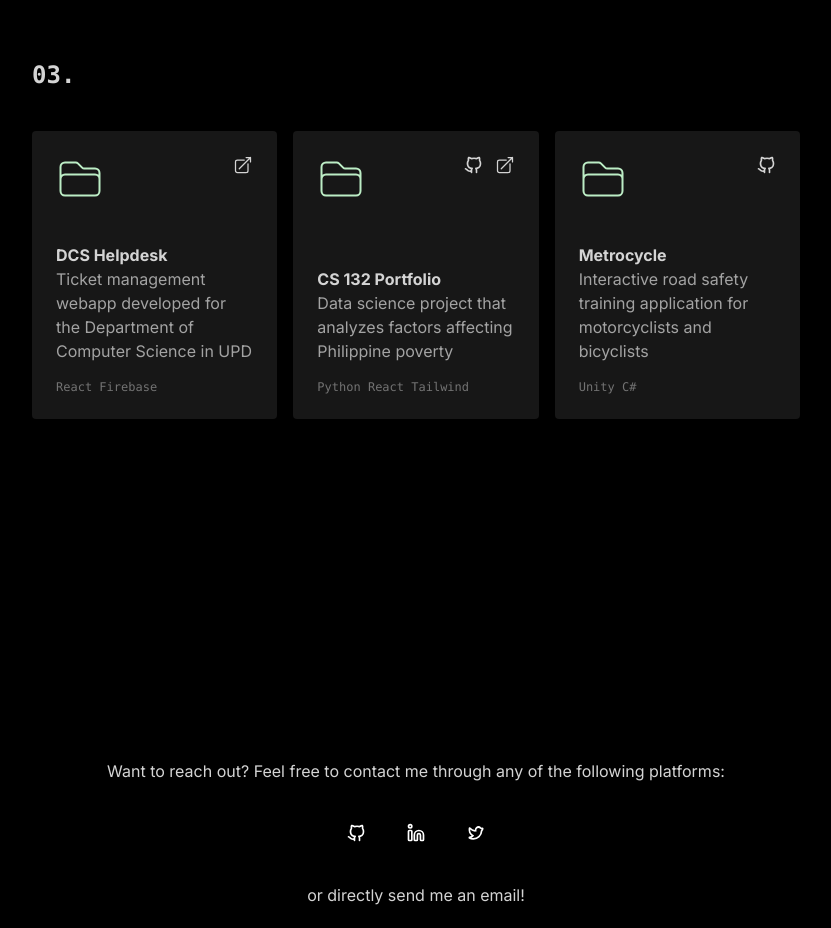
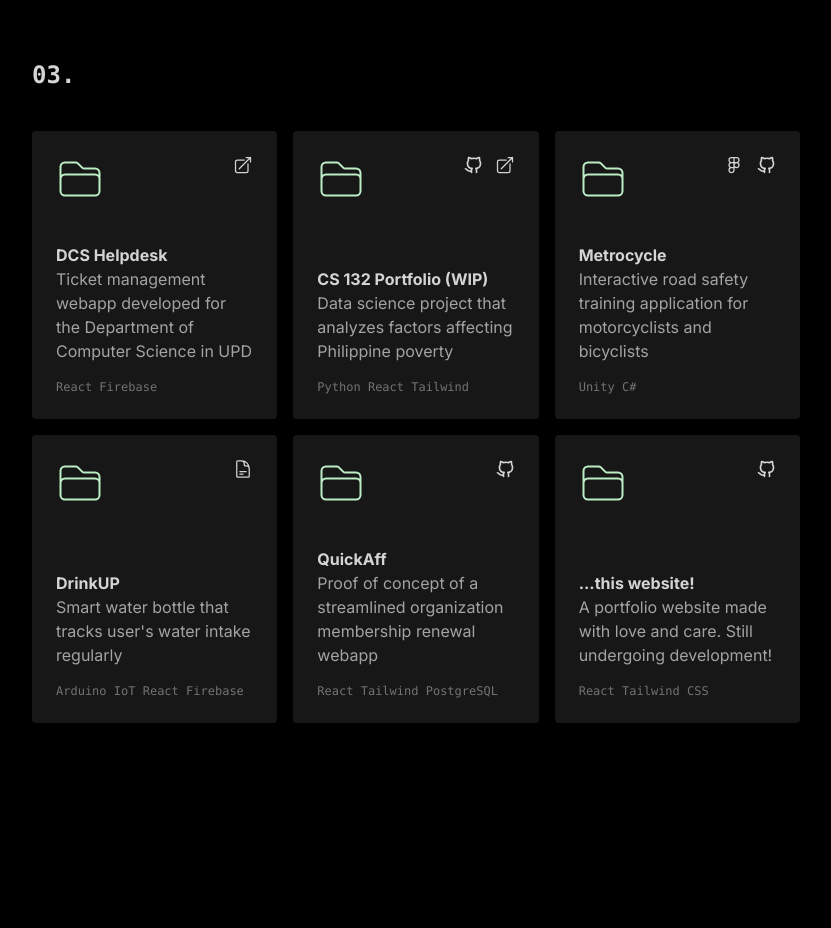
Before and after one commit to riru12/riruweb, a Next.js app: page / in a window 1280 px wide. Shown: the part 1860-2788 px from the top of the page, without its empty margins (224-1055 px from the left). Built offline with nearby package versions, Linux system fonts and the light colour scheme.

Commit message:
added document and figma option for projects, added drinkup, quickaff, and this website as projects

```diff
--- a/app/assets/content/projects.json
+++ b/app/assets/content/projects.json
@@ -4,14 +4,18 @@
         "name": "DCS Helpdesk",
         "description": "Ticket management webapp developed for the Department of Computer Science in UPD",
         "technologies": ["React", "Firebase"],
+        "doclink": "",
+        "figmalink": "",
         "gitlink": "",
         "exterlink": "https://dcs-tix.netlify.app/"
     },
     {
         "id": 2,
-        "name": "CS 132 Portfolio",
+        "name": "CS 132 Portfolio (WIP)",
         "description": "Data science project that analyzes factors affecting Philippine poverty",
         "technologies": ["Python", "React", "Tailwind"],
+        "doclink": "",
+        "figmalink": "",
         "gitlink": "https://github.com/riru12/cs132portfolio",
         "exterlink": "https://riru12.github.io/cs132portfolio/"
     },
@@ -20,7 +24,39 @@
         "name": "Metrocycle",
         "description": "Interactive road safety training application for motorcyclists and bicyclists",
         "technologies": ["Unity", "C#"],
+        "doclink": "",
+        "figmalink": "https://www.figma.com/file/4xVxbuY4P5ZaInQuAdg24n/Metrocycle-Prototype?type=design&node-id=0%3A1&mode=design&t=bGXesa3yeoh9VkMA-1",
         "gitlink": "https://github.com/jmbatrina/Metrocycle-prototype",
+        "exterlink": ""
+    },
+    {
+        "id": 4,
+        "name": "DrinkUP",
+        "description": "Smart water bottle that tracks user's water intake regularly",
+        "technologies": ["Arduino", "IoT", "React", "Firebase"],
+        "doclink": "https://www.canva.com/design/DAFlx2EFHZE/1wgA6mE8UrQN-EtkoaYNng/view?utm_content=DAFlx2EFHZE&utm_campaign=designshare&utm_medium=link&utm_source=editor",
+        "figmalink": "",
+        "gitlink": "",
+        "exterlink": ""
+    },
+    {
+        "id": 5,
+        "name": "QuickAff",
+        "description": "Proof of concept of a streamlined organization membership renewal webapp",
+        "technologies": ["React", "Tailwind", "PostgreSQL"],
+        "doclink": "",
+        "figmalink": "",
+        "gitlink": "https://github.com/riru12/QuickAff",
+        "exterlink": ""
+    },
+    {
+        "id": 6,
+        "name": "...this website!",
+        "description": "A portfolio website made with love and care. Still undergoing development!",
+        "technologies": ["React", "Tailwind", "CSS"],
+        "doclink": "",
+        "figmalink": "",
+        "gitlink": "https://github.com/riru12/riruweb",
         "exterlink": ""
     }
 ]
--- /dev/null
+++ b/app/assets/icons/DocumentIcon.jsx
@@ -0,0 +1,8 @@
+export default function DocumentIcon({ strokeColor }) {
+    return (
+    <svg xmlns="http://www.w3.org/2000/svg" fill="none" viewBox="0 0 24 24" strokeWidth="1.5" stroke={strokeColor} className="w-5 h-5">
+        <path stroke-linecap="round" stroke-linejoin="round" d="M19.5 14.25v-2.625a3.375 3.375 0 0 0-3.375-3.375h-1.5A1.125 1.125 0 0 1 13.5 7.125v-1.5a3.375 3.375 0 0 0-3.375-3.375H8.25m0 12.75h7.5m-7.5 3H12M10.5 2.25H5.625c-.621 0-1.125.504-1.125 1.125v17.25c0 .621.504 1.125 1.125 1.125h12.75c.621 0 1.125-.504 1.125-1.125V11.25a9 9 0 0 0-9-9Z" />
+    </svg>
+
+    );
+  }
--- /dev/null
+++ b/app/assets/icons/FigmaIcon.jsx
@@ -0,0 +1,7 @@
+export default function FigmaIcon({strokeColor}) {
+    return (
+        <svg className="h-5" viewBox="0 0 24 24" stroke={strokeColor} fill="none" xmlns="http://www.w3.org/2000/svg">
+            <path d="M12 3H9C7.34315 3 6 4.34315 6 6C6 7.65685 7.34315 9 9 9M12 3V9M12 3H15C16.6569 3 18 4.34315 18 6C18 7.65685 16.6569 9 15 9M12 9H9M12 9H15M12 9V15M9 9C7.34315 9 6 10.3431 6 12C6 13.6569 7.34315 15 9 15M15 9C16.6569 9 18 10.3431 18 12C18 13.6569 16.6569 15 15 15C13.3431 15 12 13.6569 12 12C12 10.3431 13.3431 9 15 9ZM12 15H9M12 15V18C12 19.6569 10.6569 21 9 21C7.34315 21 6 19.6569 6 18C6 16.3431 7.34315 15 9 15" strokeWidth="1.5" strokeLinecap="round" strokeLinejoin="round"/>
+        </svg>
+    );
+  }
--- a/app/components/projects.jsx
+++ b/app/components/projects.jsx
@@ -2,6 +2,8 @@ import React from "react";
 import FolderOutline from "../assets/icons/FolderOutline.jsx"
 import ExterLink from "../assets/icons/ExterLink.jsx"
 import GithubIcon from "../assets/icons/GithubIcon.jsx";
+import FigmaIcon from "../assets/icons/FigmaIcon.jsx";
+import DocumentIcon from "../assets/icons/DocumentIcon.jsx";
 import projects from "../assets/content/projects.json"
 
 const Projects = () => {
@@ -18,6 +20,18 @@ const Projects = () => {
                                 <div className="flex flex-row justify-between">
                                     <FolderOutline strokeColor="#bcedc5" />
                                     <div className="flex gap-3 h-min">
+                                        {project.doclink &&
+                                            <div className="relative group/git h-min">
+                                                <a href={project.doclink} target="_blank"><DocumentIcon strokeColor="#d4d4d4" /></a>
+                                                <div className="absolute whitespace-nowrap text-xs bg-neutral-800 px-3 py-2 rounded-xl font-mono transition-all left-[50%] translate-x-[-50%] top-0 translate-y-[-110%] hidden group-hover/git:block">Documentation</div>
+                                            </div>
+                                        }
+                                        {project.figmalink &&
+                                            <div className="relative group/git h-min">
+                                                <a href={project.figmalink} target="_blank"><FigmaIcon strokeColor="#d4d4d4"/></a>
+                                                <div className="absolute whitespace-nowrap text-xs bg-neutral-800 px-3 py-2 rounded-xl font-mono transition-all left-[50%] translate-x-[-50%] top-0 translate-y-[-110%] hidden group-hover/git:block">Figma</div>
+                                            </div>
+                                        }
                                         {project.gitlink &&
                                             <div className="relative group/git h-min">
                                                 <a href={project.gitlink} target="_blank"><GithubIcon fillColor="#d4d4d4" /></a>
```
